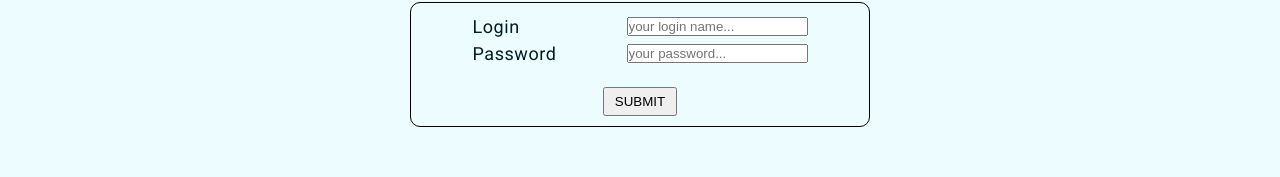
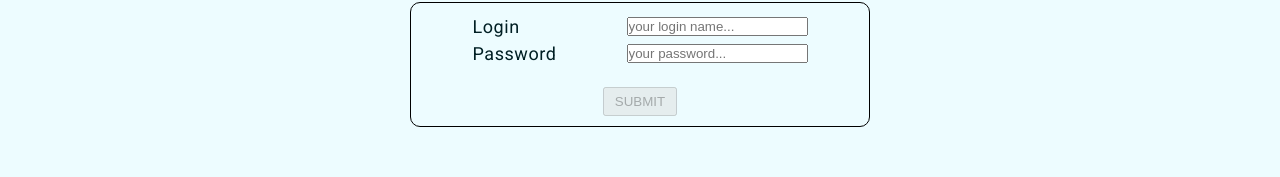
Before and after one commit to lyutails/Youtube, an Angular app in the folder awesome-youtube-client-app/: page /login in a window 1280 px wide. Shown: the part 336-513 px from the top of the page. Built offline with nearby package versions, Linux system fonts and the light colour scheme.

Commit message:
feat: add built-in form validators for login form

```diff
--- a/awesome-youtube-client-app/src/app/auth/login/login.component.ts
+++ b/awesome-youtube-client-app/src/app/auth/login/login.component.ts
@@ -1,6 +1,11 @@
 import { UpperCasePipe } from '@angular/common';
-import { Component } from '@angular/core';
-import { FormControl, FormGroup, ReactiveFormsModule } from '@angular/forms';
+import { Component, OnInit } from '@angular/core';
+import {
+  FormControl,
+  FormGroup,
+  ReactiveFormsModule,
+  Validators,
+} from '@angular/forms';
 import { Credentials, LoginService } from '../login.service';
 import { Router } from '@angular/router';
 
@@ -11,7 +16,7 @@ import { Router } from '@angular/router';
   templateUrl: './login.component.html',
   styleUrl: './login.component.scss',
 })
-export class LoginComponent {
+export class LoginComponent implements OnInit {
   buttonName = 'Submit';
   loginData!: Credentials;
 
@@ -36,4 +41,22 @@ export class LoginComponent {
       this.router.navigate(['/main']);
     }
   }
+
+  ngOnInit() {
+    this.loginForm = new FormGroup({
+      login: new FormControl('', [
+        Validators.required,
+        Validators.minLength(4),
+      ]),
+      password: new FormControl(''),
+    });
+  }
+
+  get login() {
+    return this.loginForm.get('login');
+  }
+
+  get password() {
+    return this.loginForm.get('password');
+  }
 }
```
